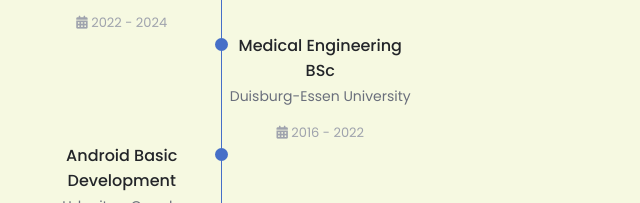
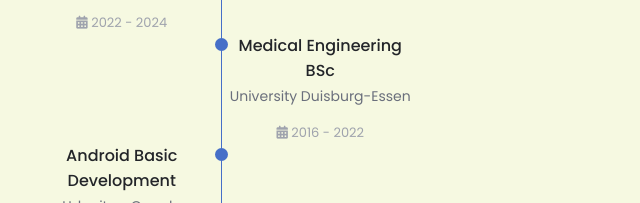
Before and after one commit to MinhMTV/minhmtv.github.io, a plain HTML site: page public/index.html in a window 1280 px wide. Shown: the part 2937-3140 px from the top of the page, 419-1059 px from the left. Drawn offline with nearby package versions, Linux system fonts and the light colour scheme.

Commit message:
change uni

```diff
--- a/public/index.html
+++ b/public/index.html
@@ -472,7 +472,7 @@
 
                             <div class="qualification-data-alt">
                                 <h3 class="qualification-title">Medical Engineering BSc</h3>
-                                <span class="qualification-edu-subtitle">Duisburg-Essen University</span>
+                                <span class="qualification-edu-subtitle">University Duisburg-Essen </span>
                                 <div class="qualification-calendar">
                                     <i class="fas fa-calendar-alt"></i>
                                     2016 - 2022
```
